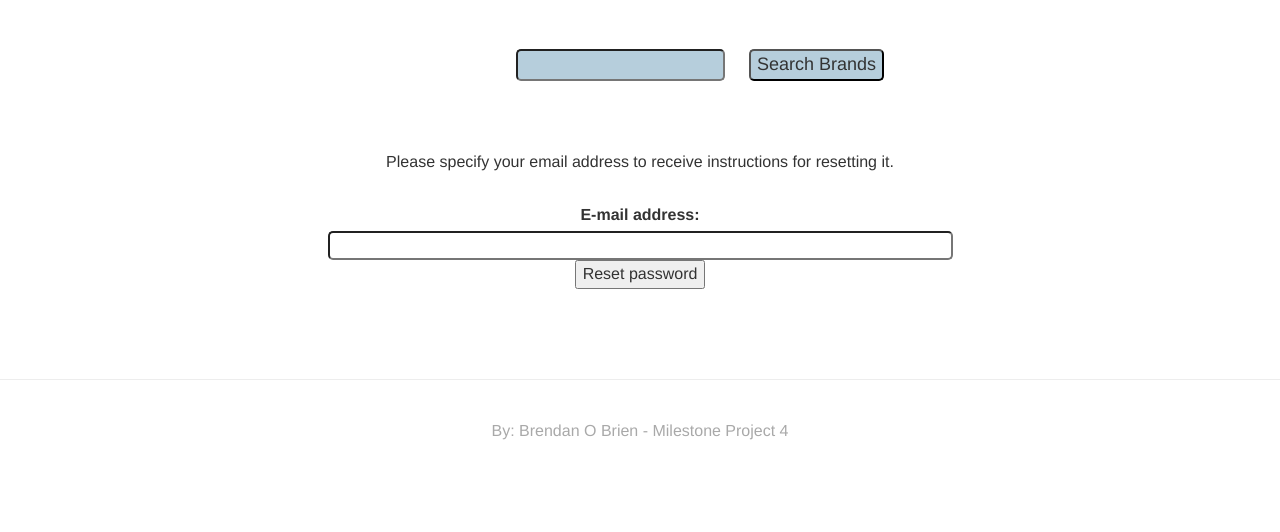
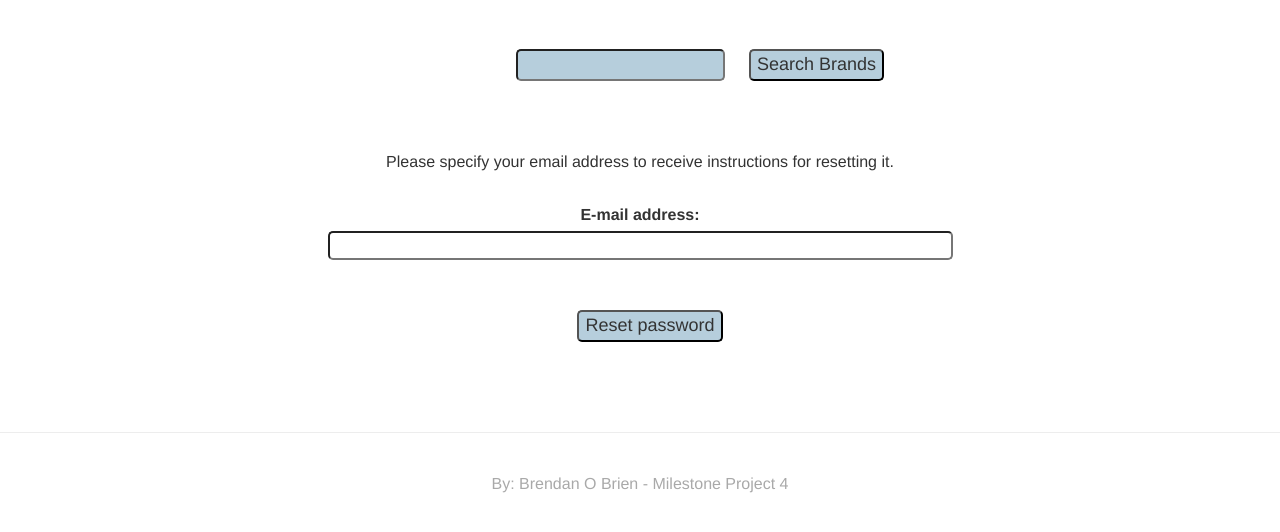
Before and after one commit to Bren08/Hear_to_Hear_updated, a Django app: page /accounts/password_reset/ in a window 1280 px wide. Shown: the part 91-623 px from the top of the page. Run offline with Django 3.2, Linux system fonts and the light colour scheme; some libraries are stand-ins or nearby versions.

Commit message:
Added an id to style the submit buttons

```diff
--- a/templates/registration/password_reset_form.html
+++ b/templates/registration/password_reset_form.html
@@ -10,6 +10,6 @@
         <input type="hidden" value="{{ csrf_token }}" name="csrfmiddlewaretoken">
     </div>
      {{ form.email.errors }}
-    <p><label for="id_email" class="control-label required-field">E-mail address:</label> {{ form.email }} <input type="submit" value="Reset password" /></p>
+    <p><label for="id_email" class="control-label required-field">E-mail address:</label> {{ form.email }} <input type="submit" id="search-btn" value="Reset password" /></p>
 </form>
 {% endblock %}
```
